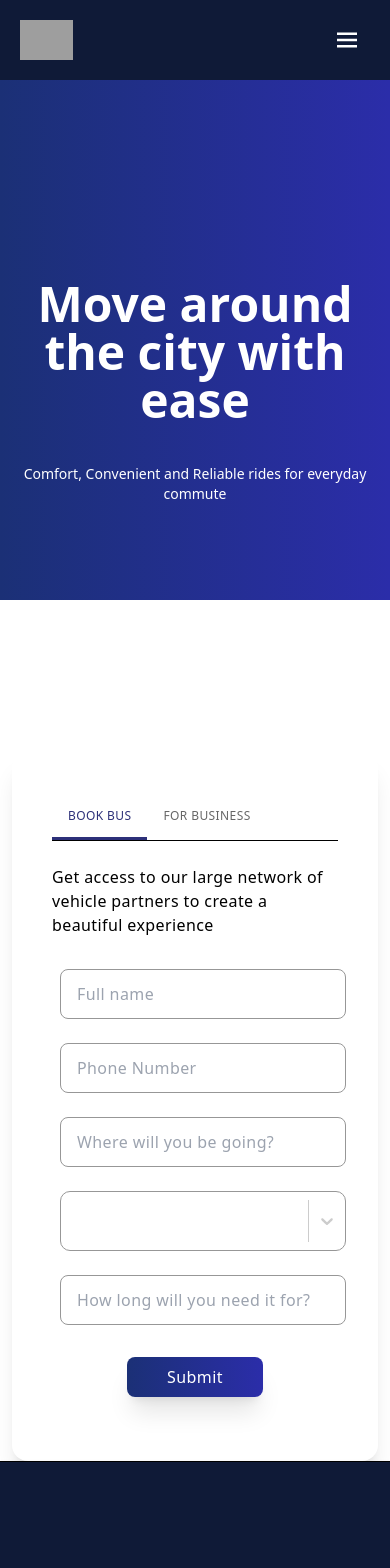
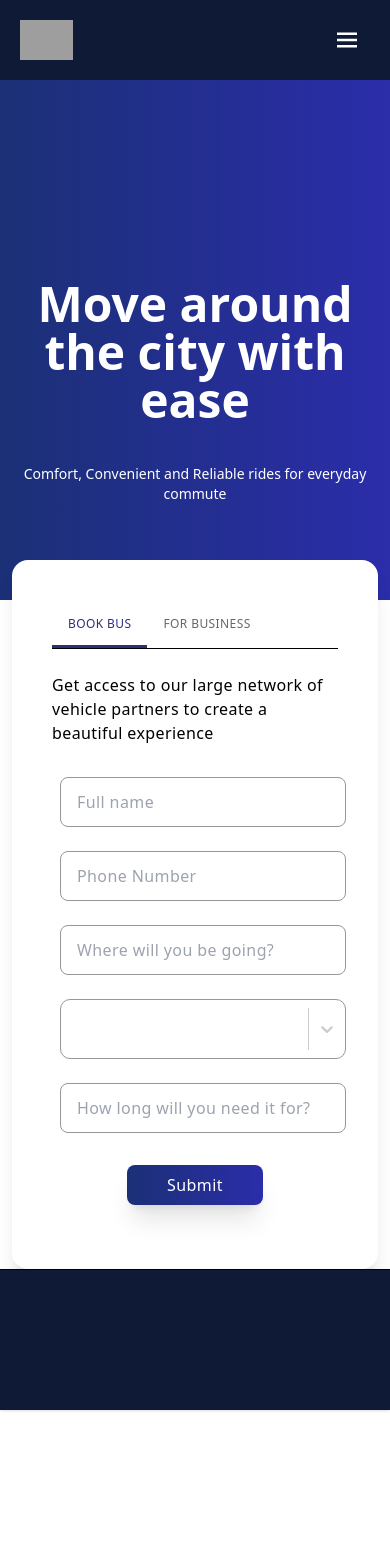
Before and after one commit to ImmArkorful/trober-web-app, a Next.js app: page / in a window 390 px wide. Shown: the top 1568 px of the page. After the commit the page ends 1422 px from the top, so only its background shows below. Built offline with nearby package versions, Linux system fonts and the light colour scheme; grey boxes are pictures that could not be loaded.

Commit message:
fix: hydration error

```diff
--- a/pages/Components/Common/form.tsx
+++ b/pages/Components/Common/form.tsx
@@ -1,6 +1,5 @@
 import Tabs from '@mui/material/Tabs';
 import Tab from '@mui/material/Tab';
-import Typography from '@mui/material/Typography';
 import Box from '@mui/material/Box';
 import { makeStyles } from '@mui/styles';
 import React, { useState } from 'react';
@@ -41,7 +40,7 @@ function TabPanel(props: TabPanelProps) {
     >
       {value === index && (
         <Box sx={{ py: 3 }}>
-          <Typography>{children}</Typography>
+          <Box>{children}</Box>
         </Box>
       )}
     </div>
@@ -66,7 +65,7 @@ const Form = ({ display }: FormProps) => {
 
   return (
     <div
-      className={`${display} bg-white z-10 flex items-center justify-center mx-3 shadow-xl lg:mx-20 bg-darkgray md:bg-graybg rounded-2xl md:w-6/6 lg:w-2/6`}
+      className={`${display} bg-white z-10 mb:48 md:mb-0 flex items-center justify-center mx-3 shadow-xl lg:mx-20 bg-darkgray md:bg-graybg rounded-2xl md:w-6/6 lg:w-2/6`}
     >
       <div className="flex flex-col justify-around h-full px-10 py-10 opacity-100 sm:w-full rounded-2xl ">
         <Box
--- a/pages/Components/banner.tsx
+++ b/pages/Components/banner.tsx
@@ -1,9 +1,10 @@
+import type { NextPage } from 'next';
 import Form from './Common/form';
 
-const Banner = () => {
+const Banner: NextPage = () => {
   return (
     <>
-      <div className="flex flex-col items-center w-full mb-48 text-center py-14 lg:h-screen lg:px-20 lg:flex-row bg-gradient-to-r from-gradientstart to-gradientend">
+      <div className="flex flex-col items-center w-full text-center lg:mb-48 py-14 lg:h-screen lg:px-20 lg:flex-row bg-gradient-to-r from-gradientstart to-gradientend">
         <div className="flex flex-col w-full text-center text-white lg:text-left lg:w-6/12 sm:pb-24">
           <h1 className="my-10 text-5xl font-semibold text-white mt-36 lg:mt-0 md:text-6xl lg:text-8xl">
             Move around <br /> the city with <br className="hidden lg:block" />{' '}
--- a/pages/index.tsx
+++ b/pages/index.tsx
@@ -12,9 +12,7 @@ const Home: NextPage = () => {
         <link rel="icon" href="/favicon.ico" />
       </Head>
       <Header />
-      <main>
-        <Banner />
-      </main>
+      <Banner />
       <Footer />
     </>
   );
```
